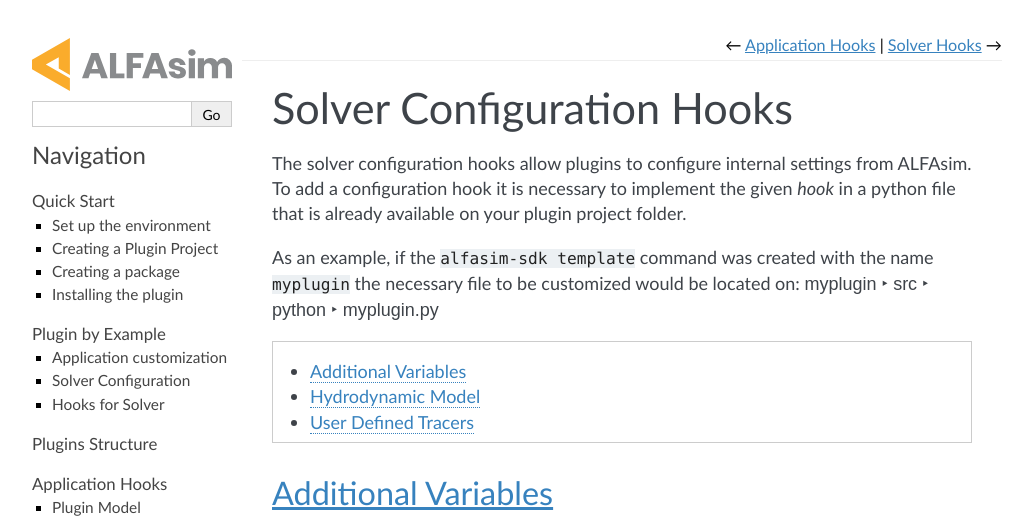
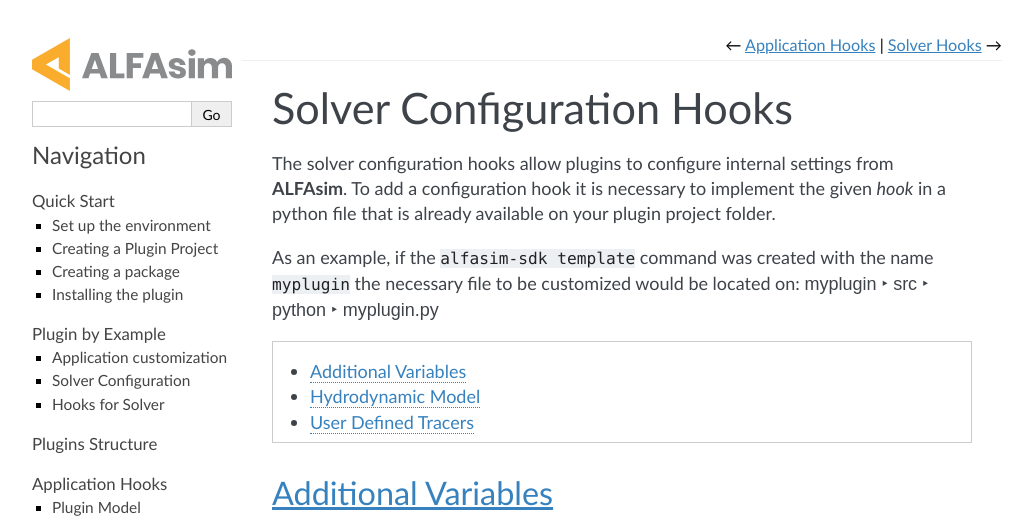
Before and after one commit to ESSS/alfasim-sdk, a Sphinx documentation site: the page built from docs/source/05_solver_config_hooks.rst, in a window 1280 px wide and 900 px high, cut to the strip 0-518 px from the top of the window. Shown: the whole strip, without its empty margins (128-1161 px from the left). Built offline with Sphinx 7.4.7, drawn with Linux system fonts in a browser that asks for light colours.

```diff
--- a/docs/source/05_solver_config_hooks.rst
+++ b/docs/source/05_solver_config_hooks.rst
@@ -3,7 +3,7 @@
 Solver Configuration Hooks
 ==========================
 
-The solver configuration hooks allow plugins to configure internal settings from ALFAsim.
+The solver configuration hooks allow plugins to configure internal settings from |alfasim|.
 To add a configuration hook it is necessary to implement the given `hook` in a python file that is already available
 on your plugin project folder.
 
```
